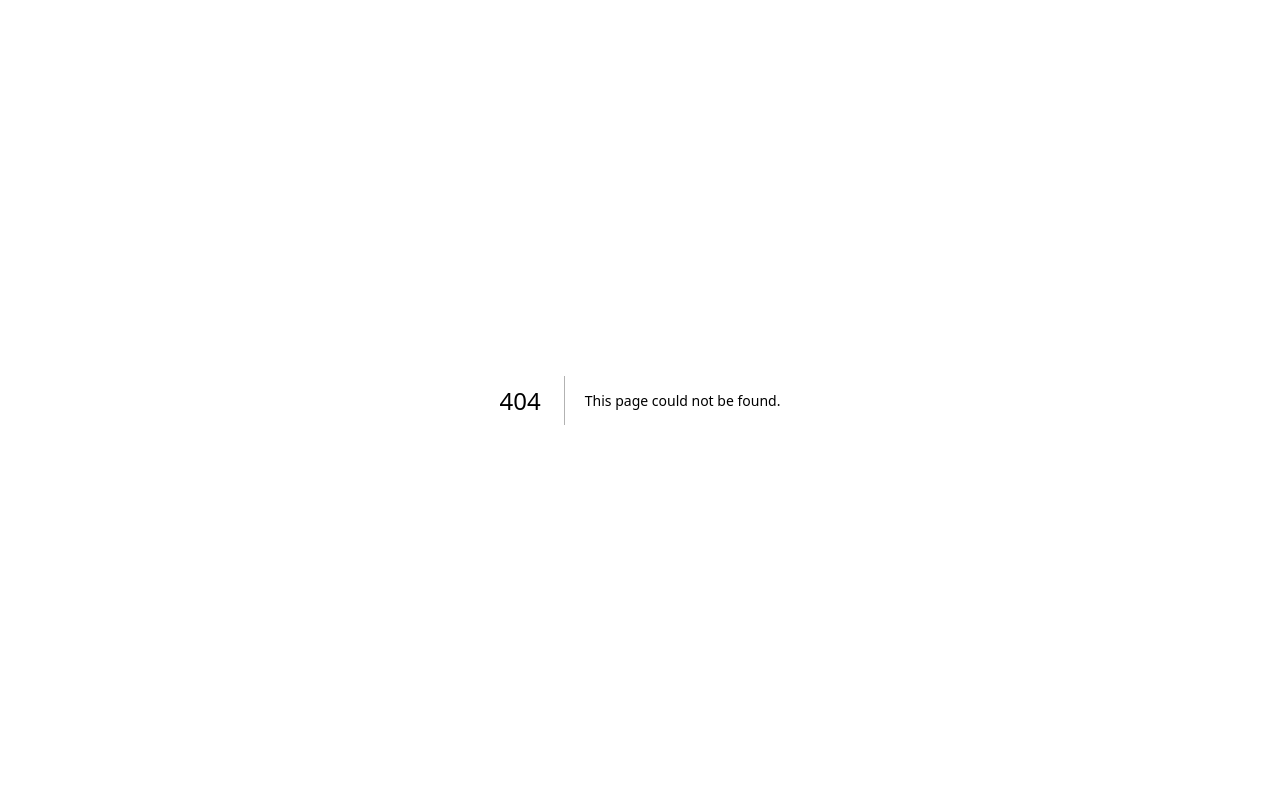
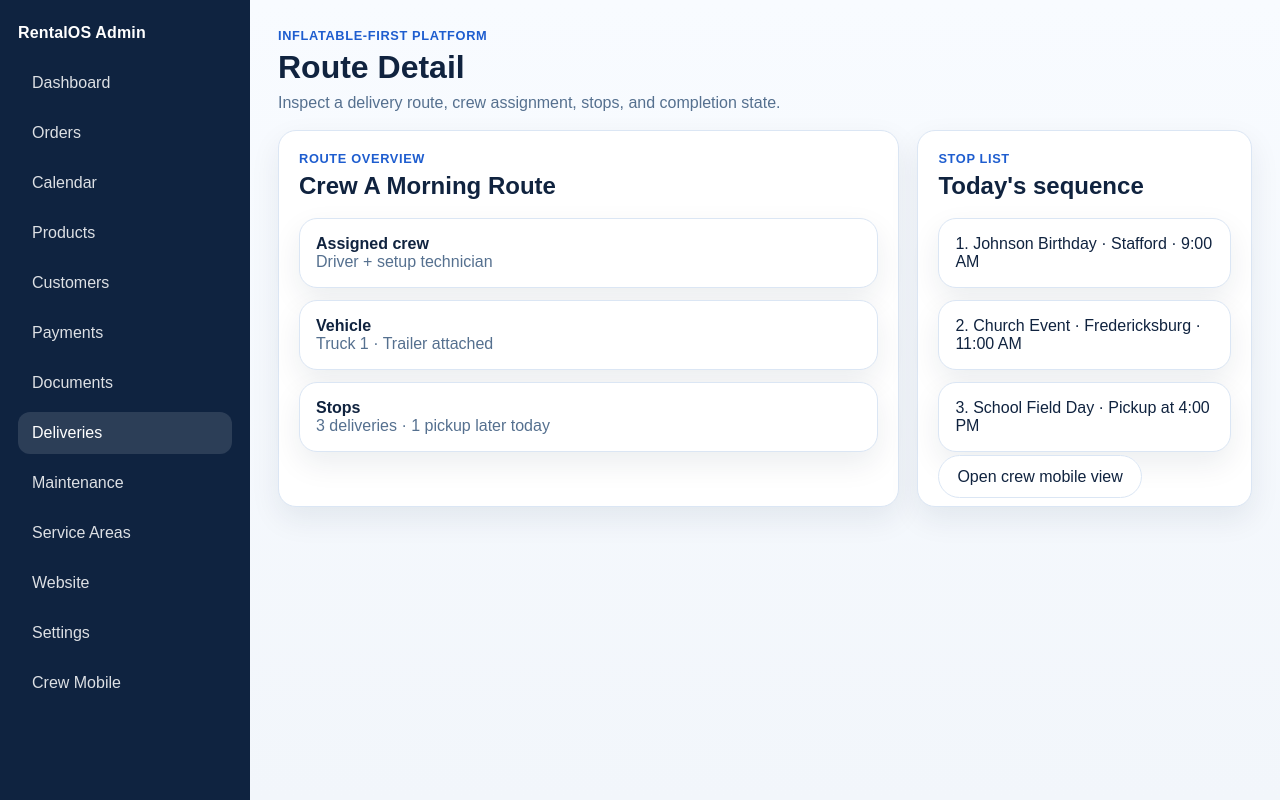
Before and after one commit to kkoly10/rental-software, a Next.js app: page /dashboard/deliveries/1 in a window 1280 px wide. Before the commit this address had no page. Built offline with nearby package versions, Linux system fonts and the light colour scheme.

Commit message:
Add delivery detail page scaffold

```diff
--- /dev/null
+++ b/app/dashboard/deliveries/[id]/page.tsx
@@ -0,0 +1,53 @@
+import Link from "next/link";
+import { DashboardShell } from "@/components/layout/dashboard-shell";
+
+export default function DeliveryDetailPage() {
+  return (
+    <DashboardShell
+      title="Route Detail"
+      description="Inspect a delivery route, crew assignment, stops, and completion state."
+    >
+      <div className="dashboard-grid">
+        <section className="panel">
+          <div className="section-header">
+            <div>
+              <div className="kicker">Route overview</div>
+              <h2 style={{ margin: "6px 0 0" }}>Crew A Morning Route</h2>
+            </div>
+          </div>
+          <div className="list">
+            <div className="order-card">
+              <strong>Assigned crew</strong>
+              <div className="muted">Driver + setup technician</div>
+            </div>
+            <div className="order-card">
+              <strong>Vehicle</strong>
+              <div className="muted">Truck 1 · Trailer attached</div>
+            </div>
+            <div className="order-card">
+              <strong>Stops</strong>
+              <div className="muted">3 deliveries · 1 pickup later today</div>
+            </div>
+          </div>
+        </section>
+
+        <aside className="panel">
+          <div className="section-header">
+            <div>
+              <div className="kicker">Stop list</div>
+              <h2 style={{ margin: "6px 0 0" }}>Today's sequence</h2>
+            </div>
+          </div>
+          <div className="list">
+            <div className="order-card">1. Johnson Birthday · Stafford · 9:00 AM</div>
+            <div className="order-card">2. Church Event · Fredericksburg · 11:00 AM</div>
+            <div className="order-card">3. School Field Day · Pickup at 4:00 PM</div>
+          </div>
+          <div style={{ marginTop: 16 }}>
+            <Link href="/crew/today" className="secondary-btn">Open crew mobile view</Link>
+          </div>
+        </aside>
+      </div>
+    </DashboardShell>
+  );
+}
```
